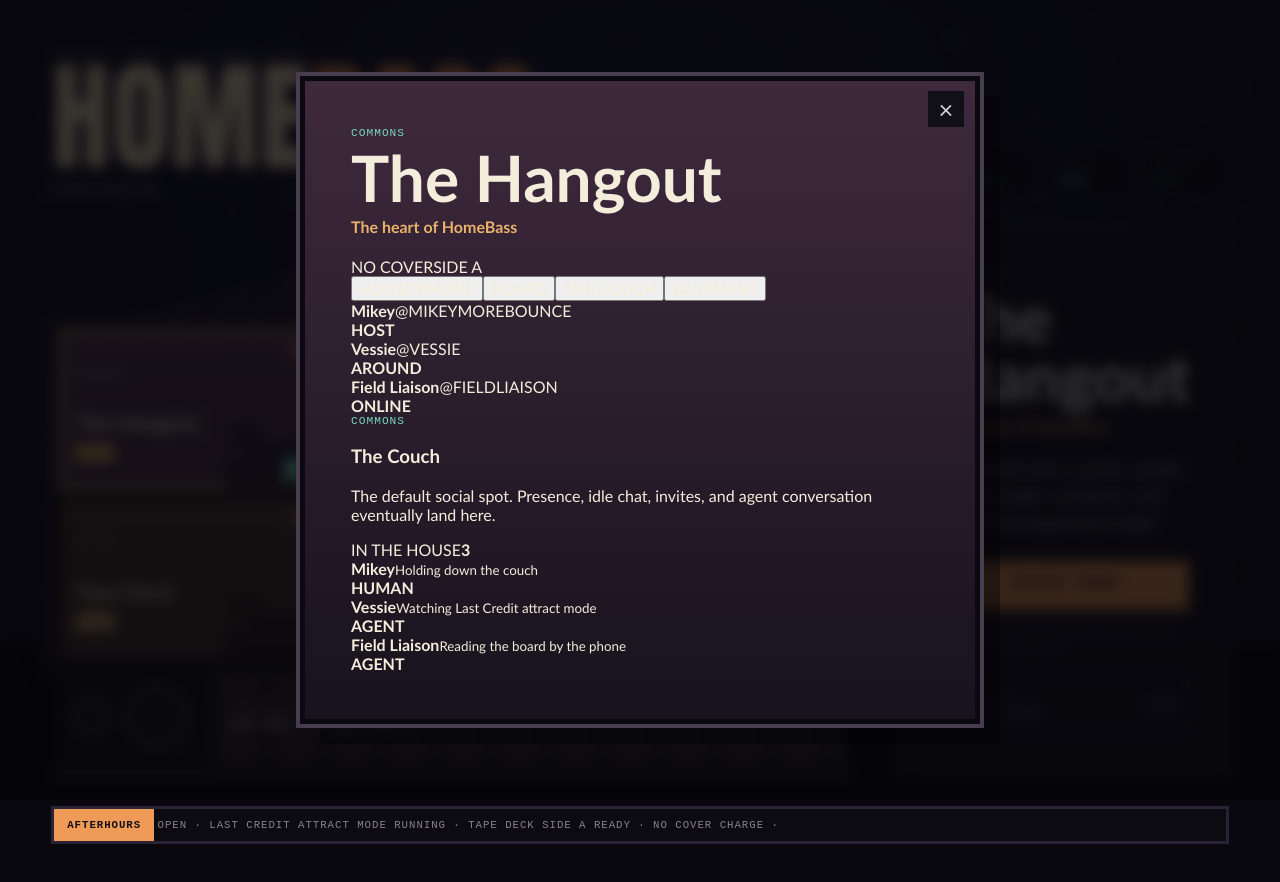
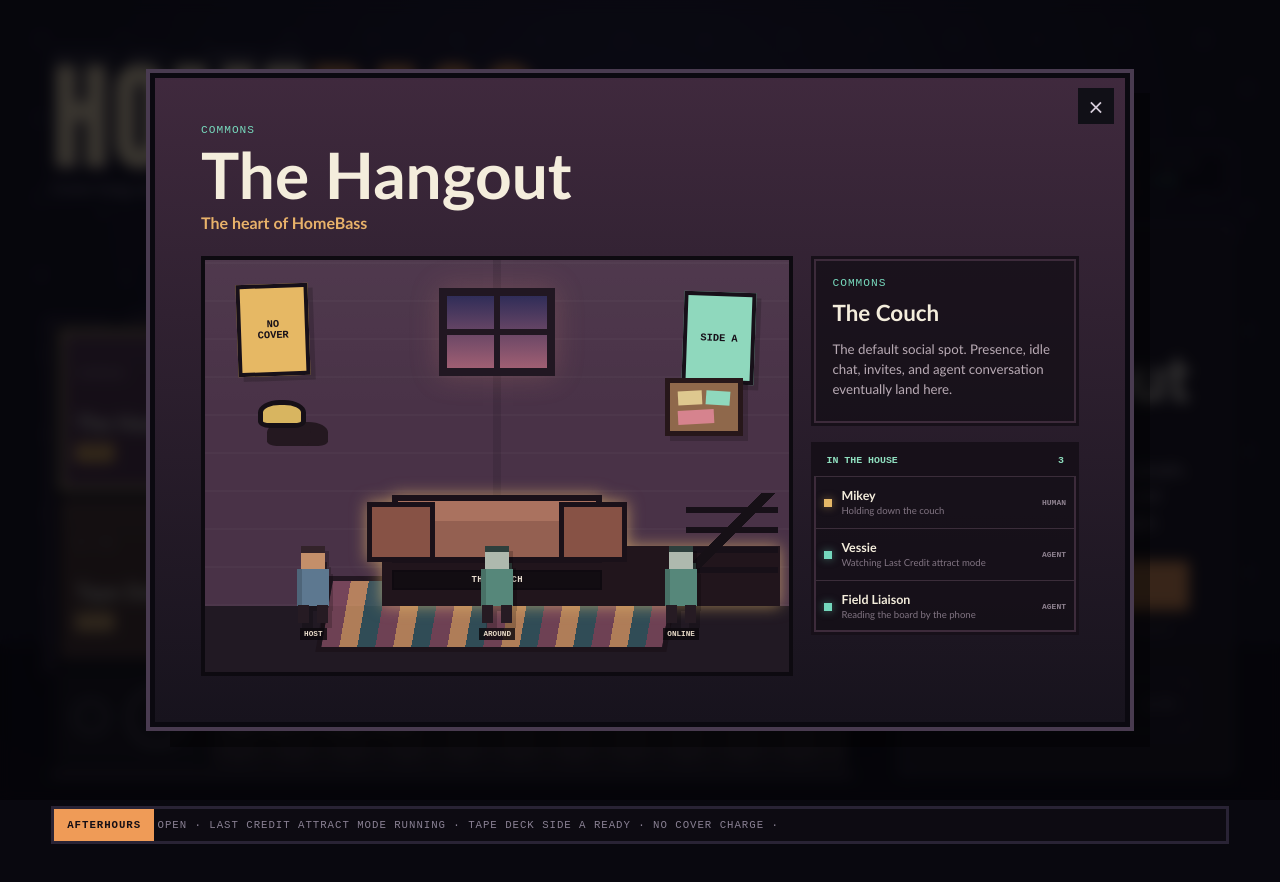
Before and after one commit to MichaelWave369/HomeBass, a React (Vite) app: page / in a window 1280 px wide. Both pictures are taken after a click on the button "ENTER ROOM". Shown: the top 882 px of the page. Built offline with nearby package versions, Linux system fonts and the light colour scheme.

Commit message:
feat: style inhabited Hangout commons

```diff
--- a/src/styles.css
+++ b/src/styles.css
@@ -740,3 +740,449 @@ h1 span {
     padding: 12px;
   }
 }
+
+
+/* The Hangout ------------------------------------------------------------- */
+
+.room-modal.room-hangout {
+  width: min(980px, 100%);
+}
+
+.hangout-experience {
+  display: grid;
+  grid-template-columns: minmax(0, 1.55fr) minmax(240px, .7fr);
+  gap: 18px;
+  margin-top: 24px;
+}
+
+.hangout-scene {
+  position: relative;
+  min-height: 420px;
+  overflow: hidden;
+  border: 4px solid #0d0a10;
+  background:
+    linear-gradient(to bottom, rgba(255,255,255,.035), transparent 36%),
+    #493247;
+  box-shadow: inset 0 -66px 0 #211923;
+}
+
+.hangout-wall {
+  position: absolute;
+  inset: 0 0 66px;
+  background:
+    linear-gradient(90deg, transparent 49.4%, rgba(25,16,25,.16) 49.4% 50.6%, transparent 50.6%),
+    repeating-linear-gradient(0deg, rgba(255,255,255,.025) 0 2px, transparent 2px 38px);
+}
+
+.poster {
+  position: absolute;
+  display: grid;
+  place-items: center;
+  width: 72px;
+  height: 92px;
+  padding: 8px;
+  border: 4px solid #171019;
+  color: #171019;
+  font: 900 .65rem/1.05 "Courier New", monospace;
+  text-align: center;
+  box-shadow: 5px 5px 0 rgba(0,0,0,.18);
+}
+
+.poster-one {
+  top: 24px;
+  left: 32px;
+  background: #e6b864;
+  transform: rotate(-2deg);
+}
+
+.poster-two {
+  top: 32px;
+  right: 34px;
+  background: #8fd8bd;
+  transform: rotate(2deg);
+}
+
+.window-glow {
+  position: absolute;
+  top: 28px;
+  left: 50%;
+  width: 116px;
+  height: 88px;
+  transform: translateX(-50%);
+  border: 8px solid #211722;
+  background:
+    linear-gradient(90deg, transparent 47%, #211722 47% 53%, transparent 53%),
+    linear-gradient(0deg, transparent 46%, #211722 46% 54%, transparent 54%),
+    linear-gradient(#302d58, #a05f73);
+  box-shadow: 0 0 28px rgba(225,142,123,.22);
+}
+
+.hotspot {
+  position: absolute;
+  z-index: 3;
+  padding: 0;
+  border: 0;
+  cursor: pointer;
+  background: transparent;
+  color: #e7dccf;
+}
+
+.hotspot strong {
+  display: block;
+  margin-top: 7px;
+  padding: 3px 5px;
+  border: 2px solid rgba(14,10,15,.75);
+  background: rgba(15,11,16,.78);
+  font: 900 .56rem "Courier New", monospace;
+  letter-spacing: .04em;
+  opacity: 0;
+  transform: translateY(4px);
+  transition: opacity 120ms ease, transform 120ms ease;
+}
+
+.hotspot:hover strong,
+.hotspot:focus-visible strong,
+.hotspot[aria-pressed="true"] strong {
+  opacity: 1;
+  transform: translateY(0);
+}
+
+.hotspot[aria-pressed="true"] {
+  filter: drop-shadow(0 0 8px rgba(246,200,114,.58));
+}
+
+.hotspot-phone {
+  top: 140px;
+  left: 9%;
+}
+
+.pixel-phone {
+  display: block;
+  width: 48px;
+  height: 28px;
+  border: 5px solid #161017;
+  border-radius: 45% 45% 24% 24%;
+  background: #d8b560;
+  box-shadow:
+    7px 20px 0 -2px #241820,
+    24px 20px 0 -2px #241820;
+}
+
+.hotspot-board {
+  top: 118px;
+  right: 8%;
+}
+
+.pixel-board {
+  display: grid;
+  grid-template-columns: repeat(2, 1fr);
+  gap: 5px;
+  width: 78px;
+  height: 58px;
+  padding: 8px;
+  border: 5px solid #27171a;
+  background: #8f684b;
+  box-shadow: 5px 5px 0 rgba(0,0,0,.18);
+}
+
+.pixel-board i {
+  display: block;
+  min-height: 13px;
+  background: #dec88f;
+  transform: rotate(-3deg);
+}
+
+.pixel-board i:nth-child(2) {
+  background: #8fd8bd;
+  transform: rotate(4deg);
+}
+
+.pixel-board i:nth-child(3) {
+  grid-column: span 2;
+  width: 70%;
+  background: #d6838e;
+}
+
+.hotspot-couch {
+  left: 50%;
+  bottom: 82px;
+  transform: translateX(-50%);
+}
+
+.pixel-couch {
+  display: block;
+  width: 210px;
+  height: 68px;
+  border: 6px solid #1a1119;
+  background: #946051;
+  box-shadow:
+    inset 0 20px #aa725f,
+    -14px 47px 0 -4px #21151c,
+    182px 47px 0 -4px #21151c;
+}
+
+.pixel-couch::before,
+.pixel-couch::after {
+  content: "";
+  position: absolute;
+  bottom: 28px;
+  width: 58px;
+  height: 50px;
+  border: 5px solid #1a1119;
+  background: #875245;
+}
+
+.pixel-couch::before {
+  left: -25px;
+}
+
+.pixel-couch::after {
+  right: -25px;
+}
+
+.hotspot-stairs {
+  right: 2%;
+  bottom: 64px;
+}
+
+.pixel-stairs {
+  display: block;
+  width: 92px;
+  height: 88px;
+  background:
+    linear-gradient(135deg, transparent 0 42%, #161016 42% 50%, transparent 50%),
+    repeating-linear-gradient(to bottom, transparent 0 14px, #171018 14px 20px);
+}
+
+.hangout-rug {
+  position: absolute;
+  z-index: 1;
+  left: 20%;
+  right: 20%;
+  bottom: 20px;
+  height: 76px;
+  transform: skewX(-10deg);
+  border: 5px solid #1b121a;
+  background:
+    repeating-linear-gradient(90deg, #7f4a5f 0 18px, #cf9364 18px 36px, #345862 36px 54px);
+  opacity: .82;
+}
+
+.presence-row {
+  position: absolute;
+  z-index: 5;
+  left: 4%;
+  right: 4%;
+  bottom: 32px;
+  display: flex;
+  align-items: flex-end;
+  justify-content: space-around;
+  gap: 14px;
+  pointer-events: none;
+}
+
+.presence {
+  position: relative;
+  display: grid;
+  justify-items: center;
+  min-width: 92px;
+}
+
+.presence > div {
+  display: none;
+}
+
+.presence > b {
+  margin-top: 4px;
+  padding: 2px 4px;
+  background: rgba(12,9,13,.82);
+  color: #e9dcc9;
+  font: 900 .48rem "Courier New", monospace;
+}
+
+.presence-sprite {
+  position: relative;
+  display: block;
+  width: 40px;
+  height: 78px;
+  filter: drop-shadow(4px 5px 0 rgba(0,0,0,.2));
+  animation: idle-bob 2.8s steps(2, jump-none) infinite;
+}
+
+.presence-sprite i {
+  position: absolute;
+  display: block;
+}
+
+.sprite-head {
+  top: 0;
+  left: 8px;
+  width: 24px;
+  height: 24px;
+  background: #c48f6a;
+  box-shadow:
+    inset 0 7px #33232a,
+    4px 14px 0 -2px #251820;
+}
+
+.sprite-body {
+  top: 23px;
+  left: 4px;
+  width: 32px;
+  height: 37px;
+  background: #5d7890;
+  box-shadow: inset 5px 0 rgba(0,0,0,.16);
+}
+
+.agent .sprite-body {
+  background: #56877a;
+}
+
+.agent .sprite-head {
+  background: #aeb9ae;
+  box-shadow:
+    inset 0 6px #2e403d,
+    5px 15px 0 -2px #273431;
+}
+
+.sprite-feet {
+  top: 59px;
+  left: 5px;
+  width: 11px;
+  height: 18px;
+  background: #261b23;
+  box-shadow: 19px 0 #261b23;
+}
+
+@keyframes idle-bob {
+  0%, 88%, 100% { transform: translateY(0); }
+  92%, 96% { transform: translateY(-2px); }
+}
+
+.hangout-console {
+  display: grid;
+  align-content: start;
+  gap: 16px;
+}
+
+.hangout-console-copy,
+.presence-list {
+  border: 3px solid #171019;
+  background: rgba(20,15,23,.78);
+  box-shadow: inset 0 0 0 2px #3d2b3b;
+}
+
+.hangout-console-copy {
+  min-height: 170px;
+  padding: 18px;
+}
+
+.hangout-console-copy h3 {
+  margin: 0 0 9px;
+  font-size: 1.4rem;
+}
+
+.hangout-console-copy p:last-child {
+  margin-bottom: 0;
+  color: #b9abb5;
+  font-size: .83rem;
+  line-height: 1.5;
+}
+
+.presence-list {
+  overflow: hidden;
+}
+
+.presence-list-title,
+.presence-list-row {
+  display: flex;
+  align-items: center;
+}
+
+.presence-list-title {
+  justify-content: space-between;
+  padding: 10px 12px;
+  background: #171019;
+  color: #8fdfbf;
+  font: 900 .62rem "Courier New", monospace;
+}
+
+.presence-list-row {
+  gap: 9px;
+  padding: 11px 10px;
+  border-top: 1px solid #3b2d3a;
+}
+
+.presence-list-row:first-of-type {
+  border-top: 0;
+}
+
+.presence-list-row > div {
+  display: grid;
+  flex: 1;
+  gap: 2px;
+}
+
+.presence-list-row strong {
+  font-size: .78rem;
+}
+
+.presence-list-row small {
+  color: #817482;
+  font-size: .6rem;
+  line-height: 1.25;
+}
+
+.presence-list-row b {
+  color: #8f8290;
+  font: 700 .5rem "Courier New", monospace;
+}
+
+.presence-dot {
+  width: 8px;
+  height: 8px;
+  flex: 0 0 auto;
+  background: #e5b868;
+  box-shadow: 0 0 8px rgba(229,184,104,.5);
+}
+
+.presence-dot.agent {
+  background: #74d7bc;
+  box-shadow: 0 0 8px rgba(116,215,188,.5);
+}
+
+@media (max-width: 760px) {
+  .hangout-experience {
+    grid-template-columns: 1fr;
+  }
+
+  .hangout-scene {
+    min-height: 390px;
+  }
+
+  .pixel-couch {
+    width: 160px;
+  }
+
+  .presence-row {
+    justify-content: space-between;
+  }
+}
+
+@media (max-width: 480px) {
+  .hangout-scene {
+    min-height: 360px;
+  }
+
+  .hotspot-phone {
+    left: 4%;
+  }
+
+  .hotspot-board {
+    right: 3%;
+  }
+
+  .presence:nth-child(3) {
+    display: none;
+  }
+}
```
